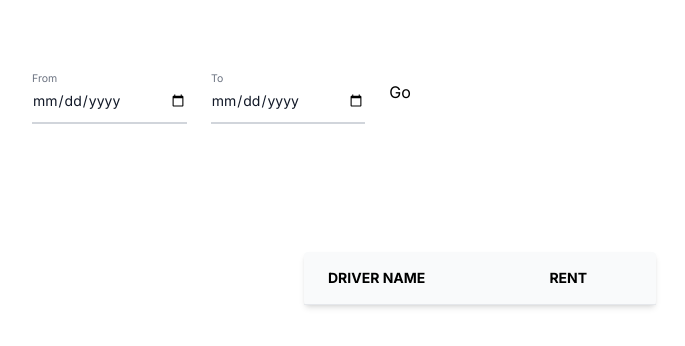
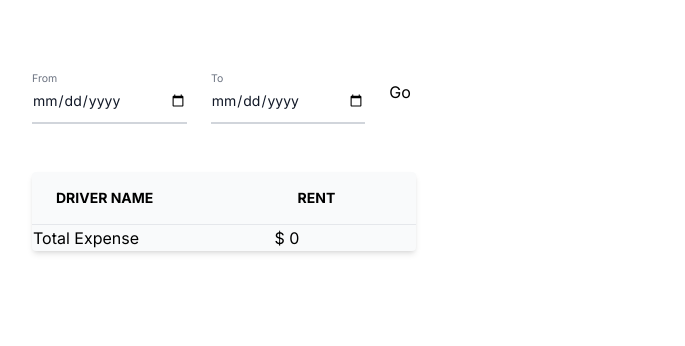
Before and after one commit to AtifAhmed29/my-app, a Next.js app: page /Search in a window 1280 px wide. Shown: the top 346 px of the page, without its empty margins (352-1037 px from the left). Built offline with nearby package versions, Linux system fonts and the light colour scheme.

Commit message:
Total expense by date

```diff
--- a/app/Forcast/page.js
+++ b/app/Forcast/page.js
@@ -2,6 +2,7 @@
 import axios from 'axios';
 import React, { useState } from 'react'
 import { useEffect } from 'react';
+import Barchart from '../barchart';
 
 export default function page() {
     const [data,setData]=useState([])
@@ -96,12 +97,34 @@ function predict(data){
 }
 
 
+function NextSevenDays(){
+    var label=[]
+
+
+
+
+    for (var i=0; i<7; i++){
+        var d= new Date()
+        d.setDate(d.getDate()+i)
+
+        label.push(d.toDateString().slice(0,10))
+    }
+
+    return label;
+}
+
+
+
+
+
+
+
 
 console.log(avg);
 
   return (
     <div>
-
+      <Barchart data={avg} label={NextSevenDays()} />
     </div>
   )
 }
--- a/app/Graph/page.js
+++ b/app/Graph/page.js
@@ -1,4 +1,5 @@
 'use client'
+
 import React, { useState } from 'react'
 import axios from 'axios'
 import { useFormik } from 'formik'
--- a/app/Search/page.js
+++ b/app/Search/page.js
@@ -7,12 +7,12 @@ import axios from 'axios';
 export default function page() {
 
     var [bydate,setbyDate]=useState([])
-    const [exdata,setData]=useState([])
-    useEffect(() => {
+//     const [exdata,setData]=useState([])
+//     useEffect(() => {
 
 
 
-}, []);
+// }, []);
 
     const formik=useFormik({
         initialValues: {},
@@ -20,13 +20,15 @@ export default function page() {
 
         }),
         onSubmit:(values,{resetForm})=>{
+          setbyDate([])
 
             axios.post('http://localhost:3000/expense/expensesbydate',values)
             .then(response=>{
-                setData(response.data)
+                // setData(response.data)
 
 
 
+              //  makeList(response.data)
                 ok(response.data)
             })
             .catch(err=>{
@@ -45,36 +47,104 @@ export default function page() {
     })
 
 
+   function sumofList(values) {
+   var sum =0
+    values.forEach(element=>{
+
+      sum += element.ammount;
+    })
+    return sum;
+   }
 
 
-function ok(exdata){
+
+function ok(transactions){
+
+  const transactionsByDate = {};
+  var lsitof=[]
+
+  transactions.forEach(transaction => {
+    const { date } = transaction;
+    if (date in transactionsByDate) {
+      transactionsByDate[date].push(transaction);
+    } else {
+      transactionsByDate[date] = [transaction];
+    }
+  });
+  console.log(transactionsByDate);
+
+  for (let key in transactionsByDate) {
+   console.log(transactionsByDate[key]);
+   var s=sumofList(transactionsByDate[key])
+   var tr={
+    date:key,
+    ammount:s
+   }
+
+   lsitof.push(tr)
+  }
 
 
-    var arr=[]
-
-   exdata && exdata.forEach(item=>{
-        if (arr.length<1) {
-            arr.push(item)
-
-        }
-        else{
-            arr.forEach(bd=>{
-                if(bd.date==item.date){
-                    bd.ammount=bd.ammount+item.ammount;
-                }
-                else{
-                    arr.push(item)
-                }
-            })
-        }
-
-        setbyDate(arr)
-
-    })
-
+ setbyDate(lsitof)
 }
 
-console.log(bydate);
+function sum(bydate){
+ var  sum=0;
+ bydate.forEach(element => {
+
+  sum += element.ammount;
+ });
+ return sum;
+}
+
+
+
+
+// function makeList(arr){
+
+//   var tr={
+//     date:"",
+//     list:[]
+//   }
+//   var list = [];
+
+//   arr.forEach(element =>{
+//     if (list.length <1){
+
+//       tr.date = element.date;
+//       tr.list.push(element);
+
+//       list.push(tr);
+//       // console.log(list);
+
+//       // if(tr.date==element.date){
+
+//       //   tr.list.push(element);
+//       // }
+//     }
+
+//     else{
+//       list.forEach(item=>{
+//         if (item.date==element.date){
+//           item.list.push(element)
+//         }
+//         else{
+//           list.push(tr);
+//         }
+//       })
+//     }
+
+
+
+//   })
+
+
+//   console.log("Hello",list);
+// }
+
+
+
+// console.log(bydate);
 
   return (
     <div>
@@ -103,7 +173,7 @@ console.log(bydate);
 </form>
 
 
-{bydate && (<div class="w-3/4 mx-auto mt-16 p-4 sm:ml-64">
+{bydate && (<div class="w-3/4 ">
         <div class="bg-gray-50 shadow-md rounded my-6">
       <table class="text-left w-full border-collapse">
             <thead>
@@ -132,6 +202,11 @@ console.log(bydate);
                 );
 
               })}
+              <tr>
+                <td> Total Expense </td>
+                <td> $ {sum(bydate)} </td>
+
+              </tr>
             </tbody>
           </table>
 
--- /dev/null
+++ b/app/barchart.js
@@ -0,0 +1,57 @@
+'use client'
+import React from 'react'
+import {
+    Chart as ChartJS,
+    BarElement,
+    CategoryScale,
+    LinearScale,
+    Tooltip,
+    Legend
+} from 'chart.js'
+
+import {Bar} from 'react-chartjs-2'
+import { data } from 'autoprefixer'
+ChartJS.register(
+    BarElement,
+    CategoryScale,
+    LinearScale,
+    Tooltip,
+    Legend
+
+)
+
+
+export default function Barchart(props) {
+
+
+    const data={
+        labels: props.label,
+
+        datasets:[
+            {
+                label:'Forcast ',
+                data:props.data,
+                backgroundColor:['red', 'green'],
+                bordercolor:'black',
+                borderWidth:1,
+            }
+        ]
+    }
+
+    const options={
+
+    }
+  return (
+    <div className='w-1/2 pl-24 '>
+
+      <Bar
+
+      data={data}
+      options={options}
+
+      >
+
+      </Bar>
+    </div>
+  )
+}
--- a/app/layout.js
+++ b/app/layout.js
@@ -11,6 +11,7 @@ export const metadata = {
 export default function RootLayout({ children }) {
   return (
     <html lang="en">
+
       <body className={inter.className}>{children}</body>
     </html>
   )
--- a/app/page.js
+++ b/app/page.js
@@ -2,9 +2,7 @@
 'use client'
 import axios from 'axios';
 import { useFormik } from 'formik'
-import Image from 'next/image'
-import Link from 'next/link'
-import { useState } from 'react';
+
 import { object, string, number, date, InferType } from 'yup';
 export default function Home() {
 
@@ -80,6 +78,9 @@ export default function Home() {
       <option value="eat">Eat Outs</option>
       <option value="gardening">Gardening</option>
       <option value="health">Healt Care</option>
+      <option value="grocerie">Grouceries</option>
+      <option value="utility">Utility</option>
+      <option value="commute">Commutes</option>
 
   </select>
 
```
